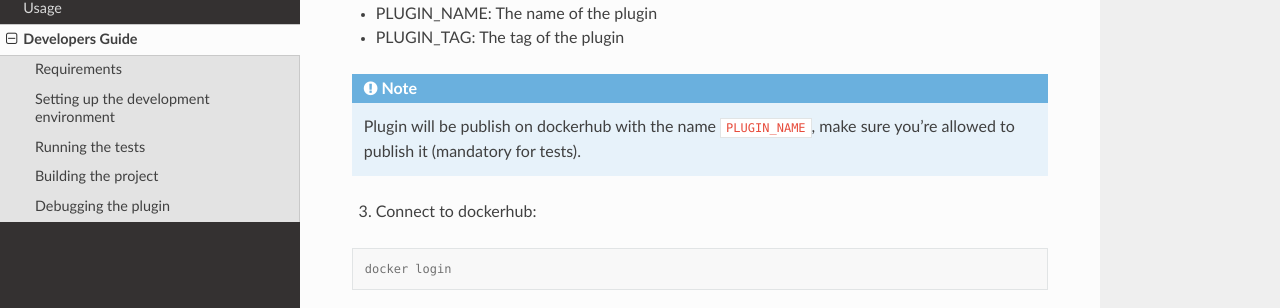
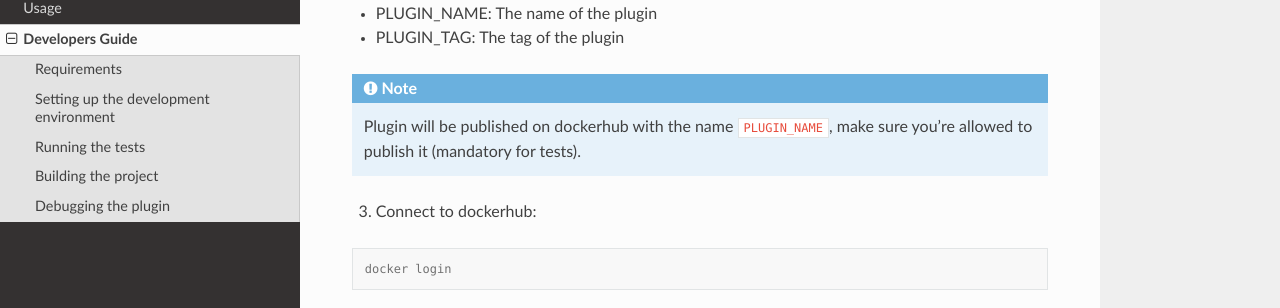
Before and after one commit to unibo-fc-internships/docker-volumes-plugin, a Sphinx documentation site: the page built from docs/for_developers.rst, in a window 1280 px wide and 900 px high, scrolled down 652 px. Shown: the part 141-449 px from the top of the window. Built offline with Sphinx 7.4.7 and the Read the Docs theme 2.0.0, drawn with Linux system fonts in a browser that asks for light colours.

```diff
--- a/docs/for_developers.rst
+++ b/docs/for_developers.rst
@@ -32,7 +32,7 @@ Setting up the development environment
 - PLUGIN_TAG: The tag of the plugin
 
 .. note::
-    Plugin will be publish on dockerhub with the name ``PLUGIN_NAME``, make sure you're allowed to publish it (mandatory for tests).
+    Plugin will be published on dockerhub with the name ``PLUGIN_NAME``, make sure you're allowed to publish it (mandatory for tests).
 
 3. Connect to dockerhub:
 
--- a/docs/index.rst
+++ b/docs/index.rst
@@ -1,12 +1,11 @@
 .. include:: ../README.rst
 
 Welcome to NFS volumes documentation!
-===================================
+=====================================
 
 **NFS volumes** is a docker plugin to allow shared volumes across multiple docker hosts using NFS.
 
-Check out the :doc:`usage` section for further information, including
-how to :ref:`installation` the project.
+Check out the :doc:`usage` section for further information, including how to :ref:`installation` the project.
 
 .. note::
 
--- a/docs/usage.rst
+++ b/docs/usage.rst
@@ -43,7 +43,7 @@ To use the plugin, you can create a volume with the following command:
 With ``drive_selector`` option you can specify how to choose the server that will host your volume.
 
 .. note::
-    Default drive selector is ``selected``.
+    Default drive selector is ``highest_space``.
 
 There are different strategies to choose the server:
 
```
Also changed, not shown: docs/common_problems.rst (added, +17 -0 lines).
